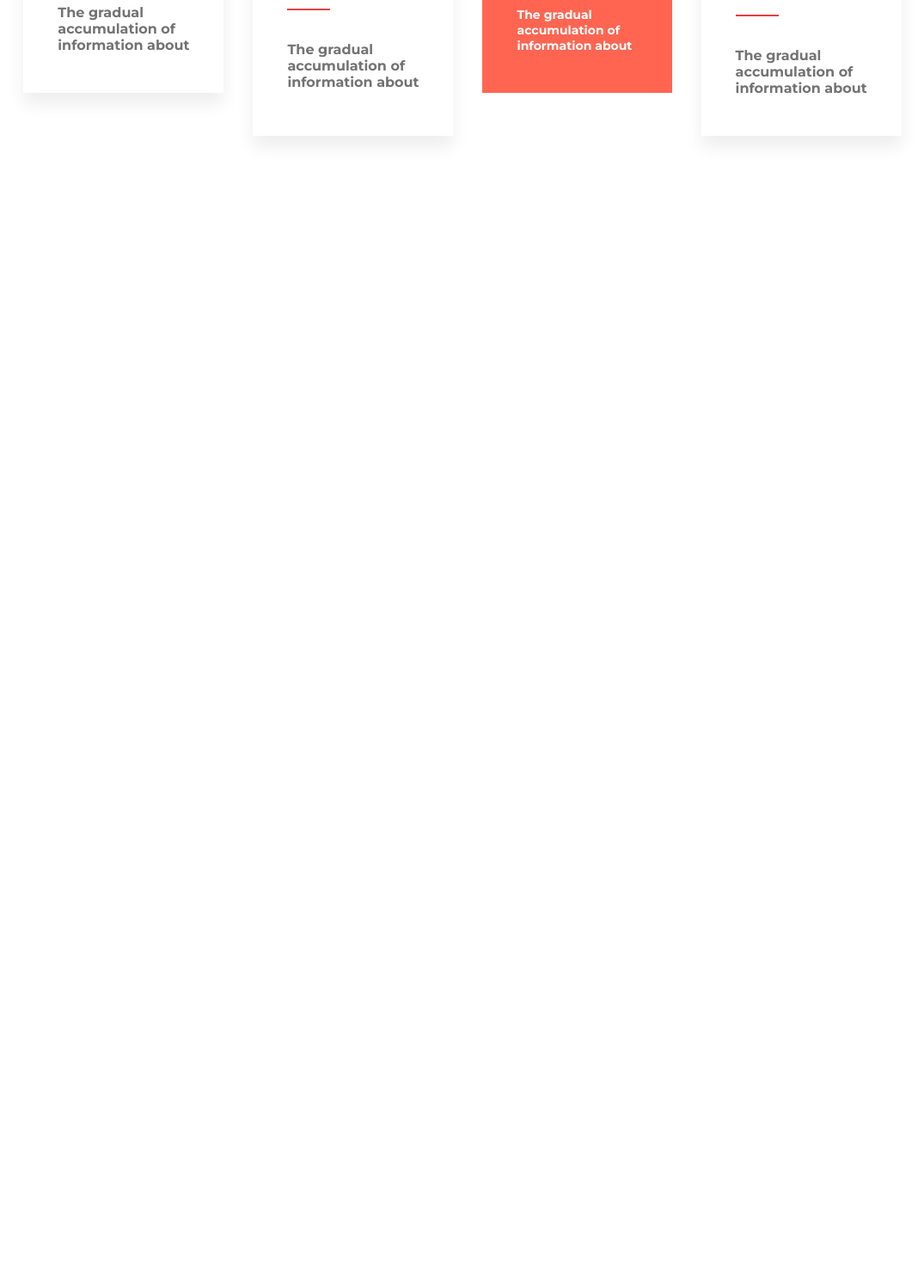
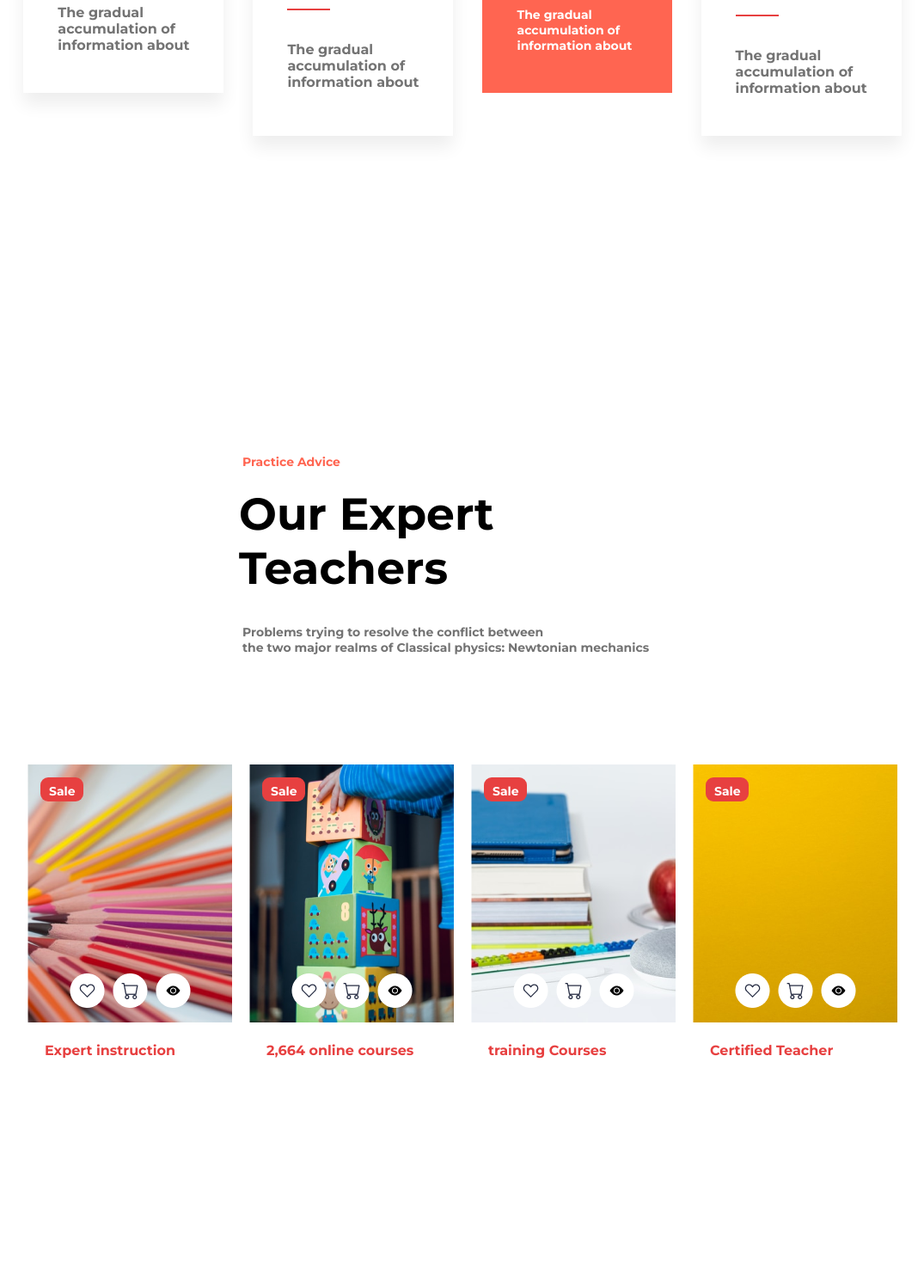
Before and after one commit to DearFridayZ/Landing-page-practice, a plain HTML site: page index.html in a window 1280 px wide. Shown: the part 1427-2919 px from the top of the page at 86% size, without its empty margins (102-1177 px from the left). Before the commit the page ends 1755 px from the top, so only its background shows below. Drawn offline with Linux system fonts and the light colour scheme; a web font is replaced by a local one.

Commit message:
added sales section (unfinished)

```diff
--- a/design/main.css
+++ b/design/main.css
@@ -177,3 +177,94 @@ h1{
     padding: 15px 15px;
     border-radius: 10px;
 }
+
+.sales__class{
+    display: flex;
+    justify-content: center;
+    align-items: center;
+    padding: 200px 0px;
+    font-family: 'Montserrat';
+    flex-direction: column;
+    gap: 113px;
+
+}
+
+.sales__texts{
+    display: flex;
+    flex-direction: column;
+    width: 40%;
+
+}
+
+.sales__texts h3{
+    font-size: 52px;
+    margin: 20px -4px;
+}
+
+.sales__texts label{
+    color: #FF6551;
+    font-size: 14px;
+
+}
+
+.sales__texts p{
+    font-size: 14px;
+    color: #737373;
+}
+
+.sales__cards__container{
+    display: flex;
+    justify-content: center;
+    align-items: center;
+    gap: 20px;
+    width: 100%;
+}
+.sales__cards{
+    width: 238px;
+    height: 600px;
+    background-image: url(../images/sales__!.png);
+    display: flex;
+    flex-direction: column;
+    background-repeat: no-repeat;
+
+}
+
+.sales__cards img{
+    align-self: center;
+    margin-bottom: 20px;
+    margin-top: 200px;
+
+}
+.sales__cards span{
+    background-color: #E74040;
+    color: #fff;
+    padding: 7px 10px;
+    height: 14px;
+    width: 30px;
+    border-radius: 9px;
+    font-size: 14px;
+    margin-top: 15px;
+    margin-left: 15px;
+
+}
+.sales__cards label{
+    color: #E74040;
+    font-family: 'Montserrat';
+    padding-top: 20px;
+    padding-left: 20px;
+
+}
+
+
+
+#sales__cards__2{
+    background-image: url(../images/sales__2.png);
+}
+
+#sales__cards__3{
+    background-image: url(../images/sales__3.png);
+}
+
+#sales__cards__4{
+    background-image: url(../images/sales__4.png);
+}
--- a/index.html
+++ b/index.html
@@ -139,6 +139,58 @@
 
         </section>
 
+        <section class="sales__class">
+
+            <div class="sales__texts">
+
+                <label>Practice Advice</label>
+                <h3>Our Expert Teachers</h3>
+                <p>Problems trying to resolve the conflict between <br> the two major realms of Classical physics: Newtonian mechanics </p>
+
+            </div>
+
+            <div class="sales__cards__container">
+
+                <div class="sales__cards">
+
+                    <span>Sale</span>
+                    <img src="images/sales__icons.png" alt="sss">
+                    <label>Expert instruction</label>
+
+
+
+                </div>
+
+                <div class="sales__cards" id="sales__cards__2">
+
+                    <span>Sale</span>
+                    <img src="images/sales__icons.png" alt="sss">
+                    <label>2,664 online courses</label>
+
+                </div>
+
+                <div class="sales__cards" id="sales__cards__3">
+
+                    <span>Sale</span>
+                    <img src="images/sales__icons.png" alt="sss">
+                    <label>training Courses</label>
+
+                </div>
+
+                <div class="sales__cards" id="sales__cards__4">
+
+                    <span>Sale</span>
+                    <img src="images/sales__icons.png" alt="sss">
+                    <label>Certified Teacher</label>
+
+                </div>
+
+            </div>
+
+
+
+        </section>
+
 
 
 
```
Also changed, not shown: images/sales__!.png (added), images/sales__2.png (added), images/sales__3.png (added), images/sales__4.png (added), images/sales__icons.png (added).
